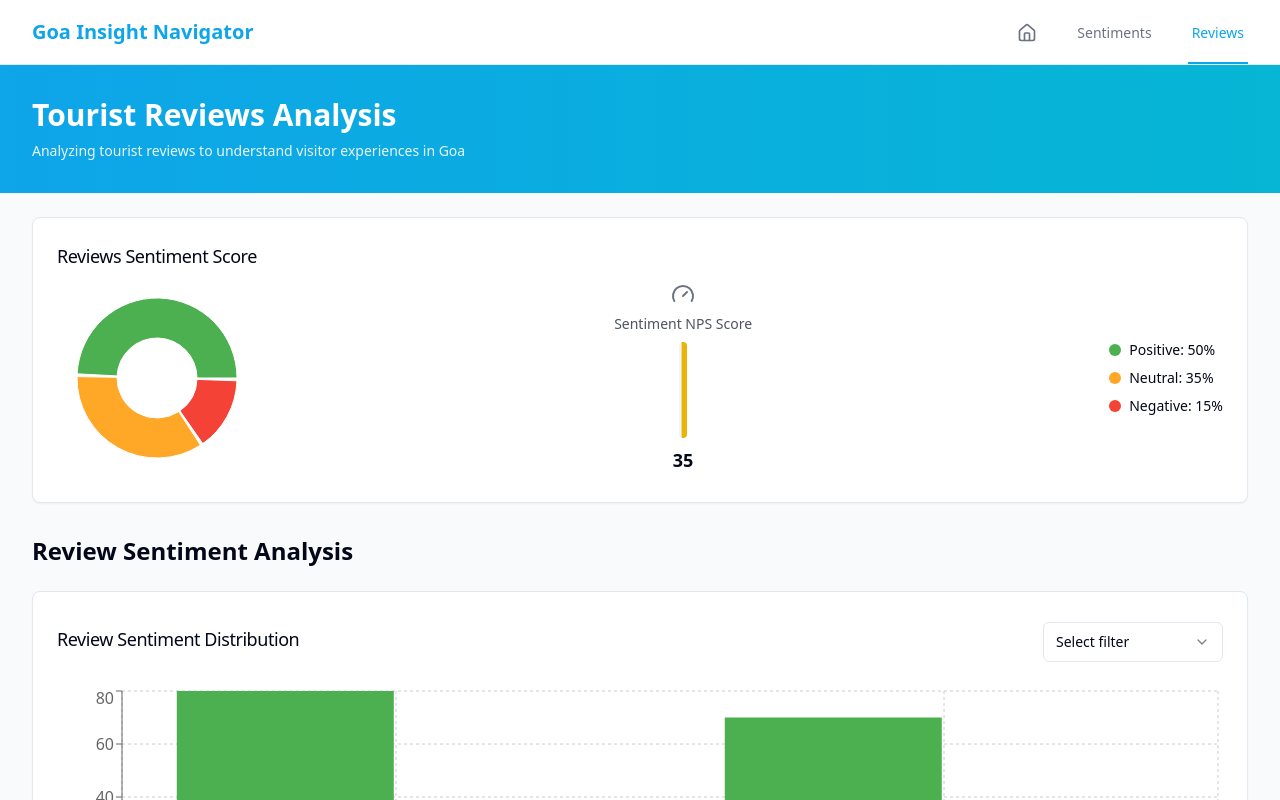
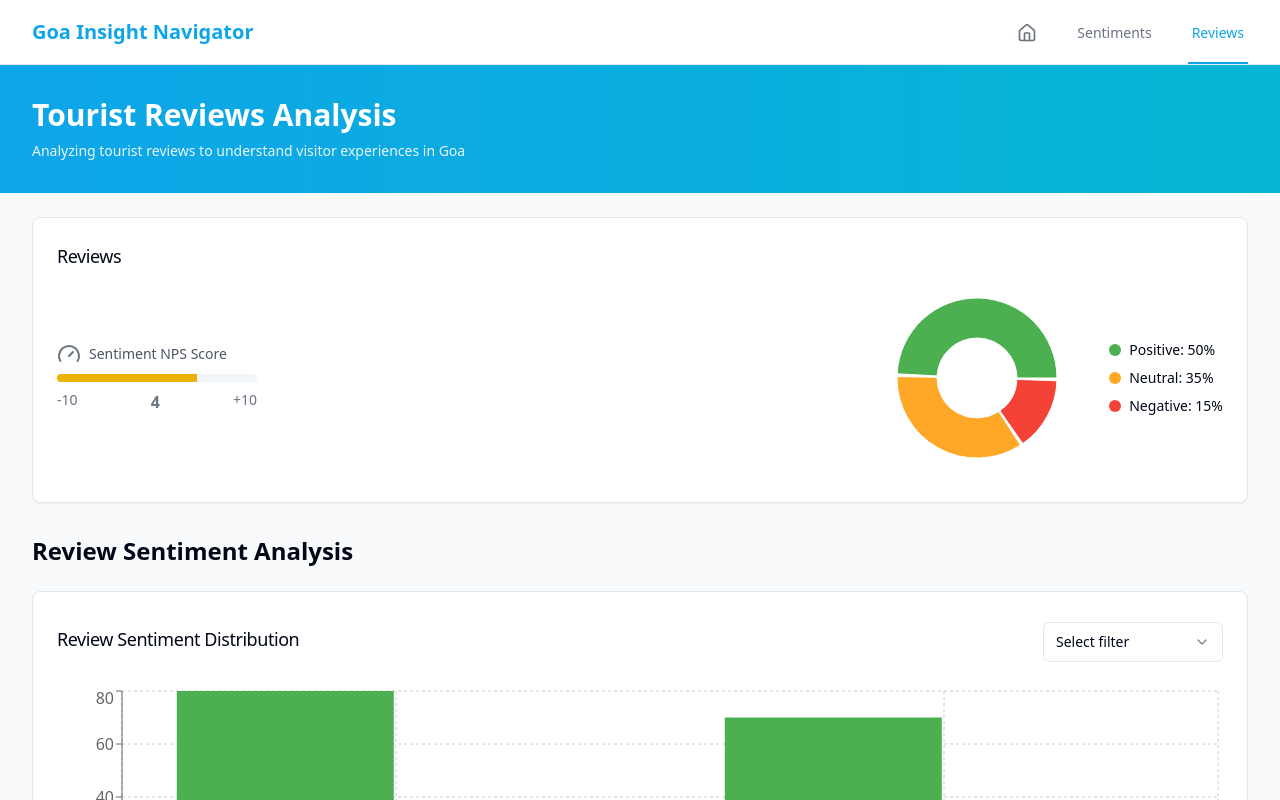
Before and after one commit to jsmjsm078/goa-insight-navigator, a React (Vite) app: page /reviews in a window 1280 px wide. Shown: the top 800 px of the page. Built offline with nearby package versions, Linux system fonts and the light colour scheme.

Commit message:
Refactor: Update sentiment score layout
- Position the sentiment score visualization with a pie chart on the right and an NPS meter on the left.
- Convert the NPS meter to a horizontal gauge with a range from -10 to +10.

```diff
--- a/src/components/sentiment/NPSGauge.tsx
+++ b/src/components/sentiment/NPSGauge.tsx
@@ -1,35 +1,40 @@
 
-import { Card } from "@/components/ui/card";
 import { Progress } from "@/components/ui/progress";
 import { Gauge } from "lucide-react";
 
 interface NPSGaugeProps {
-  score: number; // Score from -100 to 100
+  score: number;
 }
 
 export function NPSGauge({ score }: NPSGaugeProps) {
   // Convert score to a 0-100 scale for the progress
-  const normalizedScore = ((score + 100) / 2);
+  const normalizedScore = ((score + 10) / 20) * 100;
 
   // Determine color based on score
   const getColor = (score: number) => {
-    if (score >= 50) return "bg-green-500";
+    if (score >= 5) return "bg-green-500";
     if (score >= 0) return "bg-yellow-500";
     return "bg-red-500";
   };
 
   return (
-    <div className="flex flex-col items-center gap-2">
-      <Gauge className="h-6 w-6 text-gray-500" />
-      <div className="text-sm font-medium text-gray-600">Sentiment NPS Score</div>
-      <div className="relative h-24 w-2">
+    <div className="flex flex-col gap-2 min-w-[200px]">
+      <div className="flex items-center gap-2">
+        <Gauge className="h-6 w-6 text-gray-500" />
+        <div className="text-sm font-medium text-gray-600">Sentiment NPS Score</div>
+      </div>
+      <div className="relative w-full">
         <Progress
           value={normalizedScore}
-          className="h-24 w-2 rotate-180"
+          className="h-2 w-full"
           indicatorClassName={getColor(score)}
         />
       </div>
-      <div className="text-lg font-semibold">{score}</div>
+      <div className="flex justify-between text-sm text-gray-500">
+        <span>-10</span>
+        <span className="font-semibold text-base">{score}</span>
+        <span>+10</span>
+      </div>
     </div>
   );
 }
--- a/src/components/sentiment/SentimentMeter.tsx
+++ b/src/components/sentiment/SentimentMeter.tsx
@@ -21,15 +21,18 @@ export function SentimentMeter({ title, scores }: SentimentMeterProps) {
     { name: 'Negative', value: scores.negative, color: '#F44336' }
   ];
 
-  // Calculate NPS score
-  const npsScore = Math.round(scores.positive - scores.negative);
+  // Calculate NPS score scaled to -10 to +10 range
+  const npsScore = Math.round((scores.positive - scores.negative) / 10);
 
   return (
     <Card>
       <CardHeader className="pb-2">
-        <CardTitle className="text-lg font-medium">{title} Sentiment Score</CardTitle>
+        <CardTitle className="text-lg font-medium">{title}</CardTitle>
       </CardHeader>
-      <CardContent className="flex items-center justify-between gap-6">
+      <CardContent className="flex items-center justify-between gap-8">
+        <NPSGauge score={npsScore} />
+
+        <div className="flex items-center gap-8">
           <div className="h-[200px] w-[200px]">
             <ResponsiveContainer width="100%" height="100%">
               <PieChart>
@@ -51,8 +54,6 @@ export function SentimentMeter({ title, scores }: SentimentMeterProps) {
             </ResponsiveContainer>
           </div>
 
-        <NPSGauge score={npsScore} />
-
           <div className="flex flex-col gap-2">
             {data.map((item) => (
               <div key={item.name} className="flex items-center gap-2">
@@ -64,6 +65,7 @@ export function SentimentMeter({ title, scores }: SentimentMeterProps) {
               </div>
             ))}
           </div>
+        </div>
       </CardContent>
     </Card>
   );
```
Lines whose indentation alone changed are shown as unchanged.
